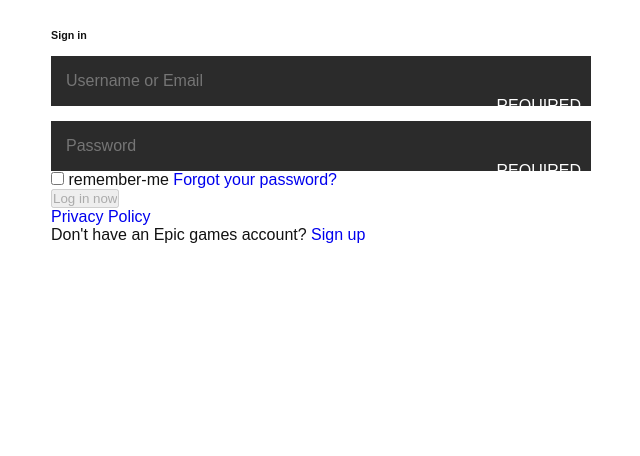
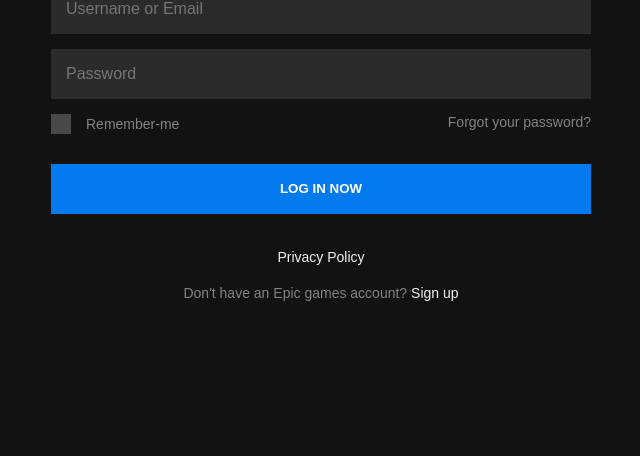
Before and after one commit to RodrigoMonteiro/epic-games, a plain HTML site: page index.html in a window 1280 px wide. Shown: the part 344-800 px from the top of the page, without its empty margins (319-959 px from the left). Drawn offline with nearby package versions, Linux system fonts and the light colour scheme.

Commit message:
Finalizando o formulário  de login.

```diff
--- a/index.html
+++ b/index.html
@@ -26,25 +26,25 @@
         <form action="">
             <div class="textbox">
                 <input type="text" placeholder="Username or Email">
-                <span class="check-message">Required</span>
+                <span class="check-message hidden ">Required</span>
             </div>
             <div class="textbox">
                 <input type="password" placeholder="Password">
-                <span class="check-message">Required</span>
+                <span class="check-message hidden ">Required</span>
             </div>
 
             <div class="options">
-                <label for="" class="remember-me">
+                <label class="remember-me">
                     <span class="checkbox">
                         <input type="checkbox">
                         <span class="checked"></span>
                     </span>
-                    remember-me
+                    Remember-me
                 </label>
                 <a href="#">Forgot your password?</a>
 
             </div>
-            <input type="submit" value="Log in now" class="login-btn" disabled>
+            <input type="submit" value="Log in now" class="login-btn active" disabled>
             <div class="privacy-link">
                 <a href="#">Privacy Policy</a>
             </div>
@@ -54,6 +54,30 @@
             <a href="#" class="">Sign up</a>
         </div>
     </div>
+    <script type="text/javascript">
+        $(".textbox input").focusout(function () {
+            if ($(this).val() == "") {
+                $(this).siblings().removeClass("hidden");
+                $(this).css("background", "#554343");
+
+            } else {
+                $(this).siblings().addClass("hidden");
+                $(this).css("background", "#484848");
+
+            }
+        })
+        $(".textbox input").keyup(function () {
+            var inputs = $(".textbox input")
+            if (inputs[0].value != "" && inputs[1].value) {
+                $(".login-btn").attr("disabled", false)
+                $(".login-btn").addClass("active")
+            } else {
+                $(".login-btn").attr("disabled", true)
+                $(".login-btn").removeClass("active")
+            }
+
+        })
+    </script>
 </body>
 
 
--- a/style.css
+++ b/style.css
@@ -7,7 +7,7 @@
 }
 
 body {
-    color: #121212;
+    background: #121212;
     min-height: 100vh;
     display: flex;
     align-items: center;
@@ -78,7 +78,7 @@ body {
     opacity: .7;
 }
 
-.login-form h6 {
+.form-login h6 {
     color: #f1f1f1;
     font-size: 15px;
     text-transform: uppercase;
@@ -113,5 +113,119 @@ body {
     right: 10px;
     color: #fff;
     text-transform: uppercase;
-    transform: translateY(-50%);
+    transform: translateY(-175%);
 }
+
+.textbox input:focus+.check-message {
+    display: none;
+}
+
+.options {
+    margin-top: 15px;
+    color: #f4f4f480;
+    overflow: hidden;
+    font-size: 14px;
+}
+
+.remember-me {
+    float: left;
+    display: flex;
+    align-items: center;
+    cursor: pointer;
+}
+
+.checkbox {
+    display: inline-block;
+    width: 20px;
+    height: 20px;
+    background: #484848;
+    margin-right: 15px;
+    position: relative;
+}
+
+.checkbox input {
+    width: 100%;
+    height: 100%;
+    opacity: 0;
+    cursor: pointer;
+}
+
+.checked {
+    position: absolute;
+    left: 8px;
+    top: 4px;
+    width: 5px;
+    height: 10px;
+    border: solid #fff;
+    border-width: 0 1px 1px 0;
+    transform: rotate(45deg);
+    display: none;
+}
+
+.checkbox input:checked+.checked {
+    display: block;
+}
+
+.options a {
+    color: #f4f4f480;
+    font-size: 14px;
+    float: right;
+}
+
+.login-btn {
+    color: #f4f4f480;
+    width: 100%;
+    height: 50px;
+    margin-top: 30px;
+    background: #191919;
+    border: none;
+    outline: none;
+    cursor: pointer;
+    text-transform: uppercase;
+    font-weight: 700;
+    transition: .3s linear;
+}
+
+.login-btn.active {
+    background: #037bee;
+    color: #fff;
+}
+
+.login-btn.active:hover {
+    opacity: .7;
+}
+
+.hidden {
+    display: none;
+}
+
+.privacy-link {
+    text-align: center;
+    margin-top: 35px;
+}
+
+.privacy-link a {
+    color: #f1f1f1;
+    font-size: 14px;
+}
+
+.dont-have-account {
+    font-size: 14px;
+    text-align: center;
+    color: #f4f4f480;
+    margin: 20px 0;
+}
+
+.dont-have-account a {
+    color: #f1f1f1;
+}
+
+@media screen and (max-width:470px) {
+    body {
+        background: #202020;
+    }
+    .login-form {
+        width: 100%;
+        padding: 0 15px;
+    }
+}
```
